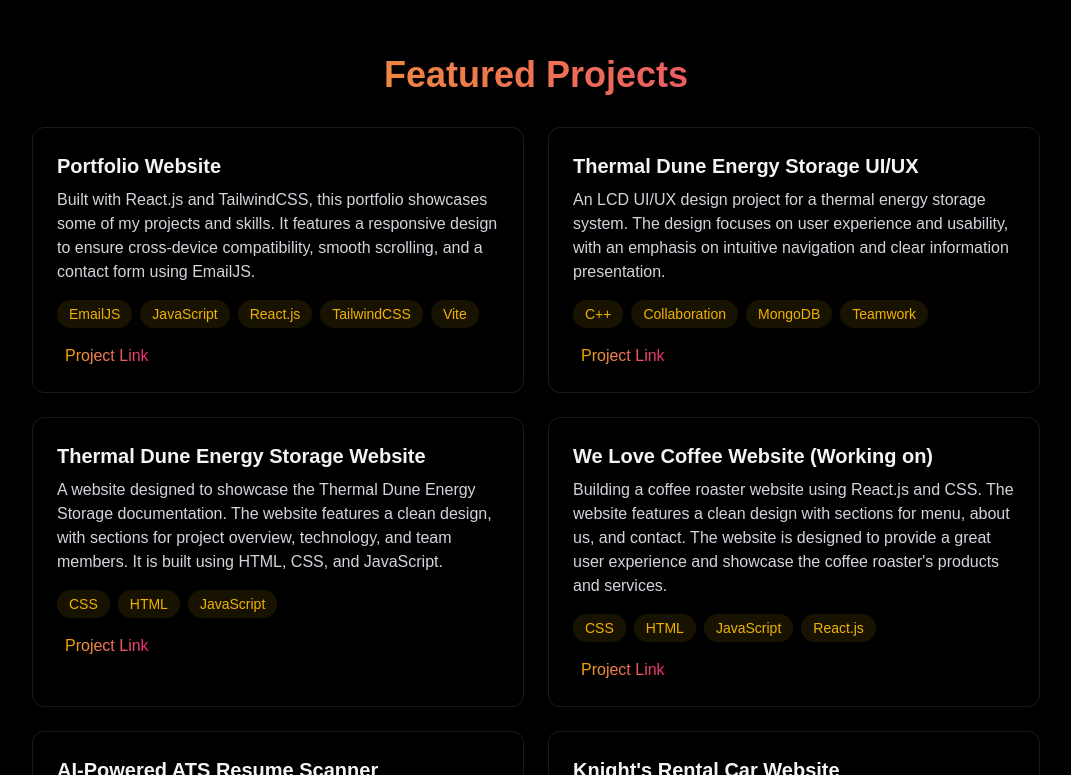
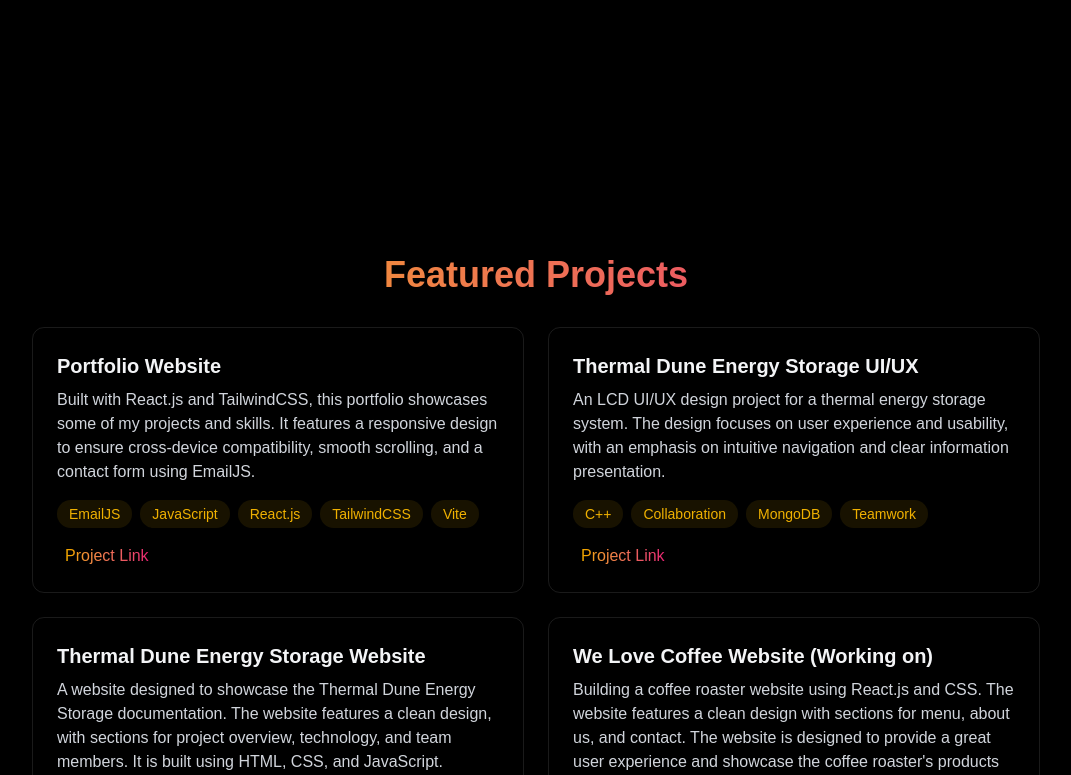
Before and after one commit to fpfrances/portfolio, a React (Vite) app: page / in a window 1280 px wide. Shown: the part 2009-2784 px from the top of the page, without its empty margins (104-1175 px from the left). Built offline with nearby package versions, Linux system fonts and the light colour scheme.

Commit message:
fixed transition pages

```diff
--- a/src/App.jsx
+++ b/src/App.jsx
@@ -22,6 +22,7 @@ function App() {
           <MobileMenu menuOpen={menuOpen} setMenuOpen={setMenuOpen} />
           <Home />
           <About />
+          <div className="h-50 bg-black" />
           <Projects />
           <Contact />
         </div>
```
